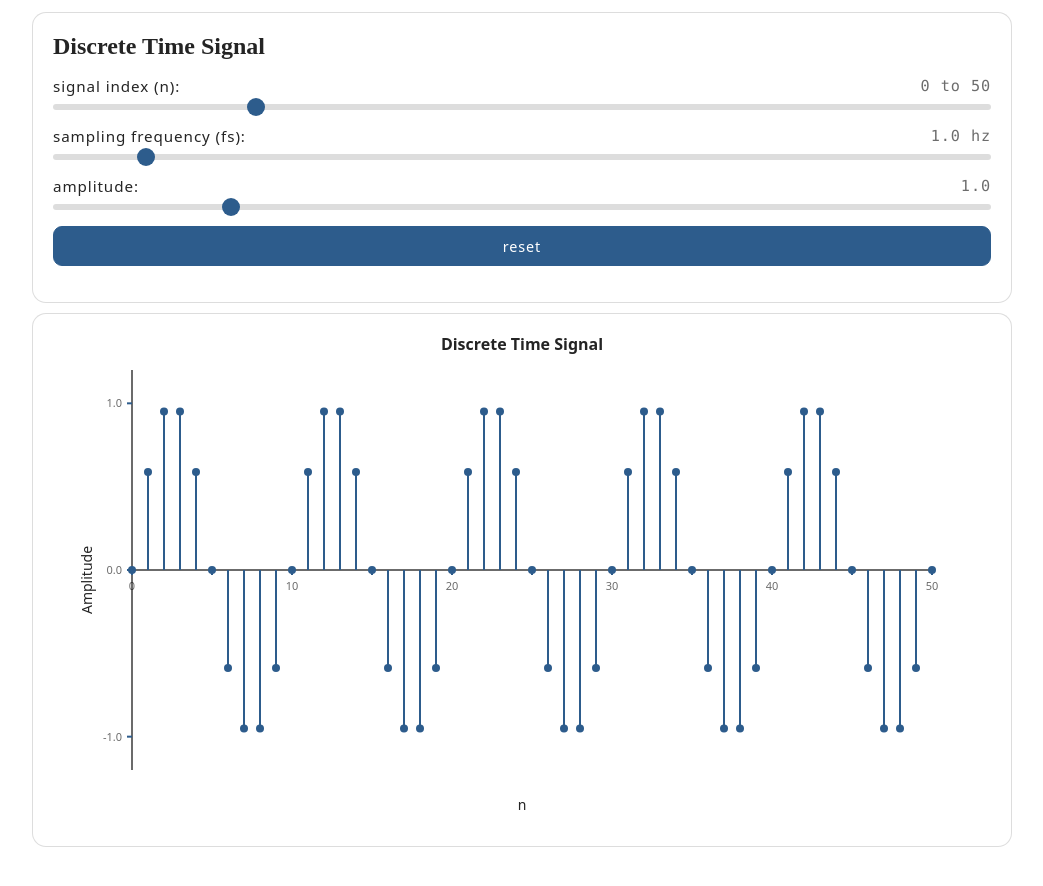
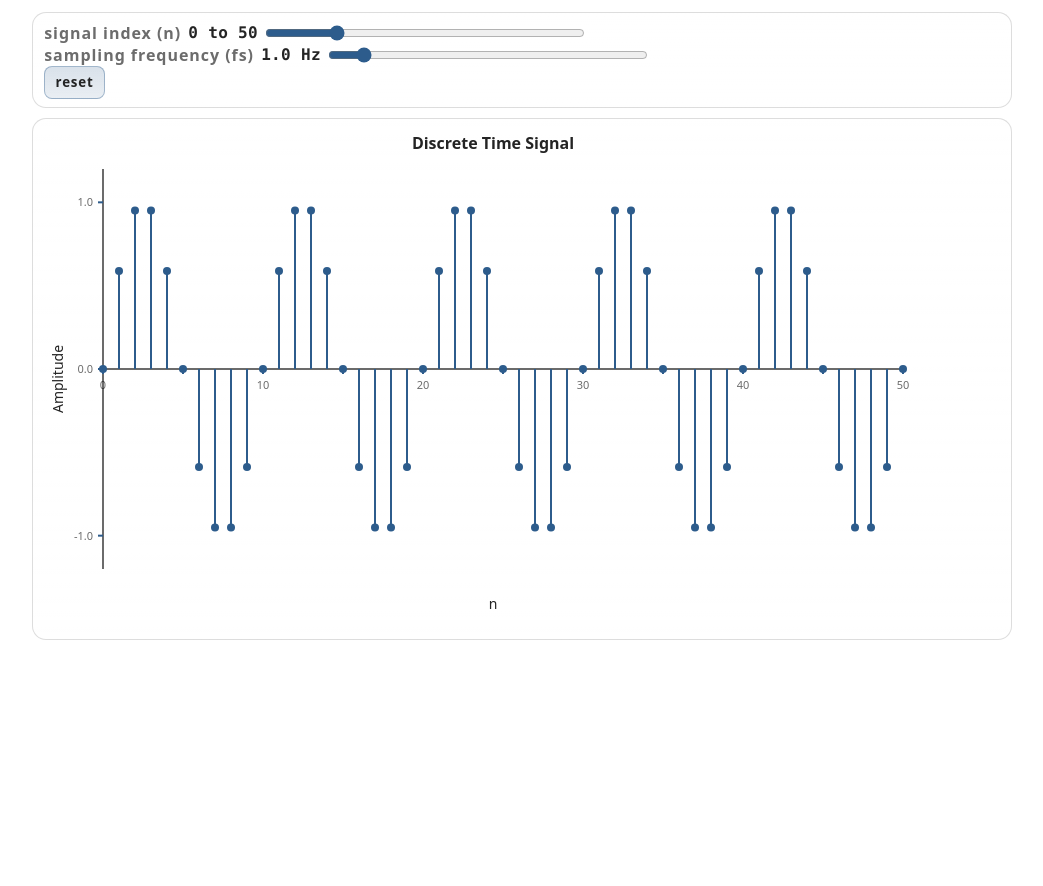
Before and after one commit to mjsyts/mjsyts.github.io, a Jekyll site: the page applets/oscillator/p1/discrete-signal/index.html, which Jekyll copies as it is, in a window 1280 px wide. Shown: the top 886 px of the page, without its empty margins (118-1161 px from the left). Built offline with Jekyll 4.4.1, drawn with Linux system fonts in a browser that asks for light colours.

Commit message:
Remove amplitude control and use shared applet theme
Co-authored-by: mjsyts <77947318+mjsyts@users.noreply.github.com>

```diff
--- a/applets/oscillator/p1/discrete-signal/index.html
+++ b/applets/oscillator/p1/discrete-signal/index.html
@@ -14,13 +14,12 @@
     <main class="app-main">
 
       <section class="panel panel--padded controls" aria-label="Controls">
-        <h1 class="title">Discrete Time Signal</h1>
-
-        <div class="control-row">
-          <label for="nRange" class="label">Signal Index (n): <span id="nValue">0 to 50</span></label>
+        <div class="row wrap">
+          <span class="label">signal index (n)</span>
+          <span class="mono" id="nValue">0 to 50</span>
           <input
             id="nRange"
-            class="range"
+            class="range compact"
             type="range"
             min="10"
             max="200"
@@ -29,11 +28,12 @@
           />
         </div>
 
-        <div class="control-row">
-          <label for="fsRange" class="label">Sampling Frequency (Fs): <span id="fsValue">1.0 Hz</span></label>
+        <div class="row wrap">
+          <span class="label">sampling frequency (fs)</span>
+          <span class="mono" id="fsValue">1.0 Hz</span>
           <input
             id="fsRange"
-            class="range"
+            class="range compact"
             type="range"
             min="0.1"
             max="10"
@@ -42,21 +42,8 @@
           />
         </div>
 
-        <div class="control-row">
-          <label for="ampRange" class="label">Amplitude: <span id="ampValue">1.0</span></label>
-          <input
-            id="ampRange"
-            class="range"
-            type="range"
-            min="0.1"
-            max="5"
-            value="1"
-            step="0.1"
-          />
-        </div>
-
-        <div class="control-row">
-          <button id="resetBtn" class="btn primary" type="button">Reset</button>
+        <div class="row">
+          <button id="resetBtn" class="btn primary" type="button">reset</button>
         </div>
       </section>
 
--- a/applets/oscillator/p1/discrete-signal/script.js
+++ b/applets/oscillator/p1/discrete-signal/script.js
@@ -6,16 +6,14 @@
 
   const nRange = document.getElementById("nRange");
   const fsRange = document.getElementById("fsRange");
-  const ampRange = document.getElementById("ampRange");
 
   const nValue = document.getElementById("nValue");
   const fsValue = document.getElementById("fsValue");
-  const ampValue = document.getElementById("ampValue");
 
   const resetBtn = document.getElementById("resetBtn");
 
   // Guard: check all required elements exist
-  const required = [canvas, ctx, nRange, fsRange, ampRange, nValue, fsValue, ampValue, resetBtn];
+  const required = [canvas, ctx, nRange, fsRange, nValue, fsValue, resetBtn];
   if (required.some((x) => !x)) {
     console.warn("[discrete-signal] Missing required DOM elements.");
     return;
@@ -24,11 +22,10 @@
   // Default values
   const DEFAULT_N = 50;
   const DEFAULT_FS = 1.0;
-  const DEFAULT_AMP = 1.0;
+  const amplitude = 1.0; // Fixed amplitude
 
   let maxN = DEFAULT_N;
   let fs = DEFAULT_FS;
-  let amplitude = DEFAULT_AMP;
 
   // Generate discrete signal samples
   function generateSignal(nSamples, samplingFreq, amp) {
@@ -178,7 +175,6 @@
   function updateDisplayValues() {
     nValue.textContent = `0 to ${maxN}`;
     fsValue.textContent = `${fs.toFixed(1)} Hz`;
-    ampValue.textContent = amplitude.toFixed(1);
   }
 
   // Event handlers
@@ -194,20 +190,12 @@
     drawSignal();
   });
 
-  ampRange.addEventListener('input', () => {
-    amplitude = parseFloat(ampRange.value);
-    updateDisplayValues();
-    drawSignal();
-  });
-
   resetBtn.addEventListener('click', () => {
     nRange.value = DEFAULT_N;
     fsRange.value = DEFAULT_FS;
-    ampRange.value = DEFAULT_AMP;
 
     maxN = DEFAULT_N;
     fs = DEFAULT_FS;
-    amplitude = DEFAULT_AMP;
 
     updateDisplayValues();
     drawSignal();
--- a/applets/oscillator/p1/discrete-signal/styles.css
+++ b/applets/oscillator/p1/discrete-signal/styles.css
@@ -1,124 +1,9 @@
 /* styles.css — Discrete Time Signal Visualizer */
 
-.title {
-  font-size: 1.5rem;
-  font-weight: 600;
-  margin: 0 0 1rem 0;
-  color: var(--text);
-}
+/* Add any custom styles beyond the shared theme here */
 
-.control-row {
-  display: flex;
-  flex-direction: column;
-  gap: 0.5rem;
-  margin-bottom: 1rem;
-  width: 100%;
-}
-
-.control-row .label {
-  font-size: 0.95rem;
-  font-weight: 500;
-  color: var(--text);
-  display: flex;
-  justify-content: space-between;
-  align-items: center;
-}
-
-.control-row .label span {
-  font-weight: 400;
-  color: var(--muted);
-  font-family: var(--mono);
-}
-
-.range {
-  width: 100%;
-  height: 6px;
-  border-radius: 3px;
-  background: var(--border);
-  outline: none;
-  -webkit-appearance: none;
-}
-
-.range::-webkit-slider-thumb {
-  -webkit-appearance: none;
-  appearance: none;
-  width: 18px;
-  height: 18px;
-  border-radius: 50%;
-  background: var(--accent);
-  cursor: pointer;
-}
-
-.range::-moz-range-thumb {
-  width: 18px;
-  height: 18px;
-  border-radius: 50%;
-  background: var(--accent);
-  cursor: pointer;
-  border: none;
-}
-
-.btn {
-  font-family: var(--ui);
-  font-size: 0.9rem;
-  font-weight: 500;
-  padding: 0.6rem 1.2rem;
-  border: 1px solid var(--border);
-  border-radius: var(--radius-sm);
-  background: var(--panel);
-  color: var(--text);
-  cursor: pointer;
-  transition: all 0.15s ease;
-}
-
-.btn:hover {
-  background: var(--panel-soft);
-  transform: translateY(-1px);
-}
-
-.btn:active {
-  transform: translateY(0);
-}
-
-.btn.primary {
-  background: var(--accent);
-  color: white;
-  border-color: var(--accent);
-}
-
-.btn.primary:hover {
-  opacity: 0.9;
-}
-
-.panel {
-  background: var(--panel);
-  border: 1px solid var(--border);
-  border-radius: var(--radius);
-  padding: 0;
-}
-
-.panel--padded {
-  padding: 1.25rem;
-}
-
-.surface {
-  background: var(--panel);
-  border: 1px solid var(--border);
-  border-radius: var(--radius);
-  padding: 1rem;
-  display: flex;
-  align-items: center;
-  justify-content: center;
-}
-
-.surface canvas {
+canvas {
   display: block;
   max-width: 100%;
   height: auto;
 }
-
-@media (max-width: 768px) {
-  .surface canvas {
-    width: 100%;
-  }
-}
```
